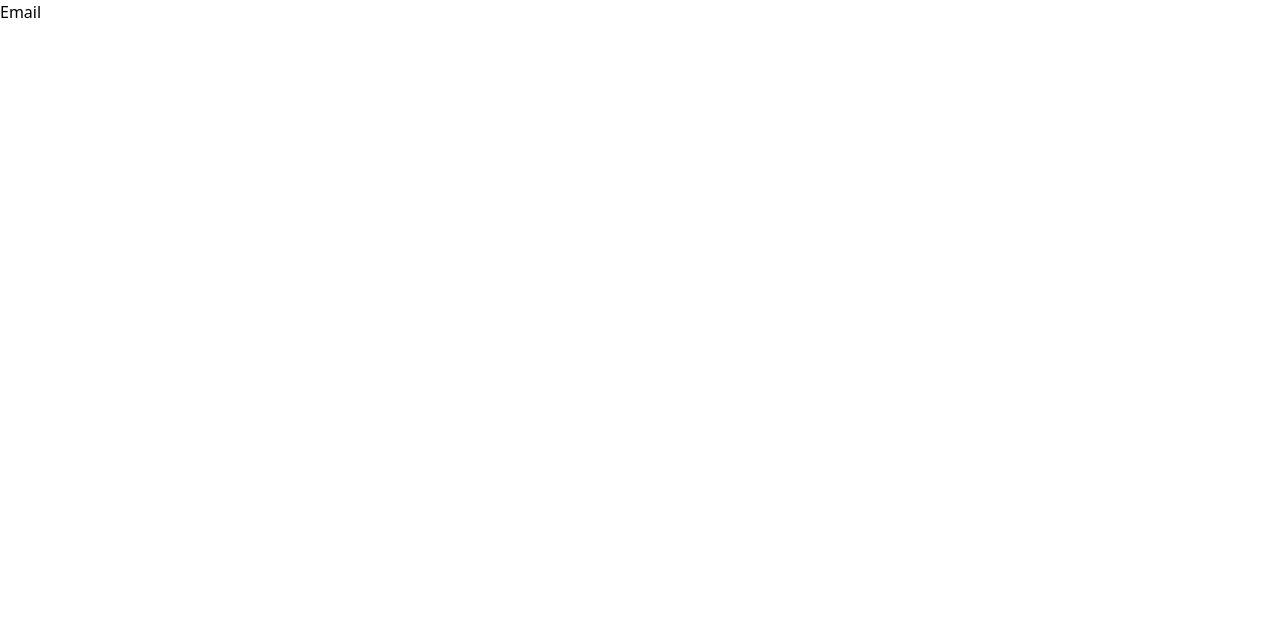
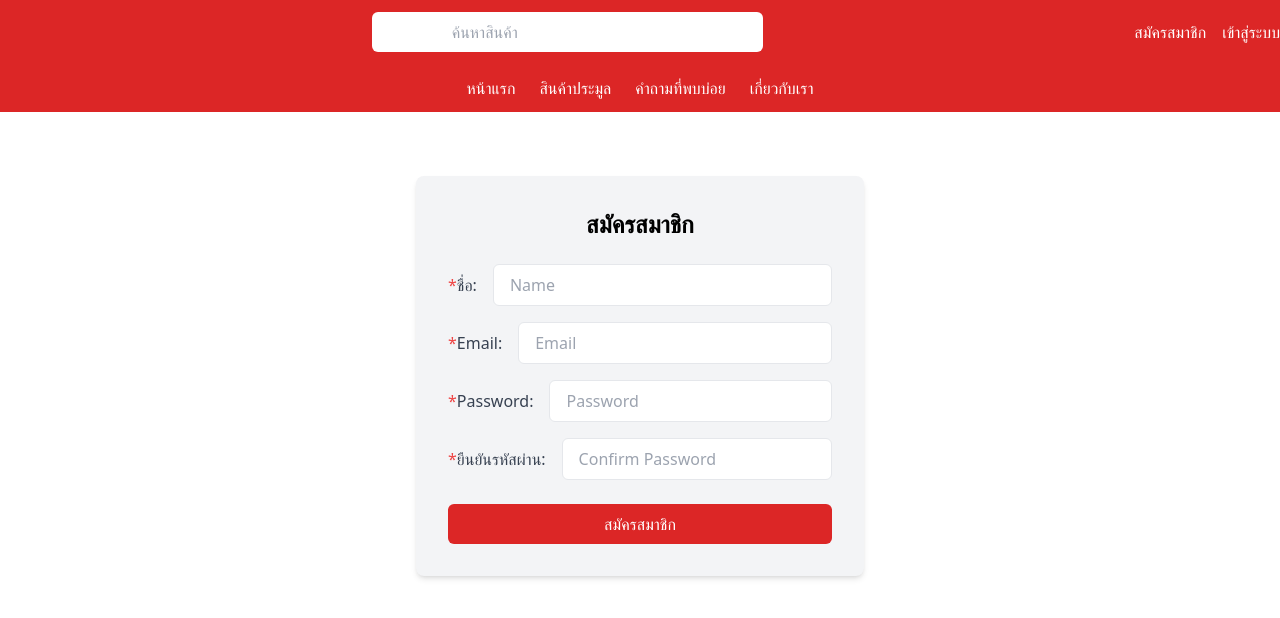
Before and after one commit to JoPrapansak/Toy_Auction, a Next.js app: page /register in a window 1280 px wide. Shown: the top 618 px of the page. Built offline with nearby package versions, Linux system fonts and the light colour scheme.

Commit message:
130168update page login & register

```diff
--- a/src/app/components/Nav.jsx
+++ b/src/app/components/Nav.jsx
@@ -1,26 +1,78 @@
 import React from 'react'
+
 import Link from 'next/link'
 
 function Nav() {
   return (
-      <div className="bg-[#d53e40]">
-        <div className="flex z-[10] gap-10 w-[100%] p-4 mb-5">
-          <Link href="/register">สมัครสามชิก</Link>
-          <Link href="/login">เข้าสู่ระบบ</Link>
+    <div>
+      <header className="bg-red-600 text-white py-3">
+        <div className="container mx-auto flex justify-between items-center">
+          <div className="flex-1 flex justify-center">
+            <input
+              type="text"
+              placeholder="ค้นหาสินค้า"
+              className="px-20 py-2 rounded-md text-black"
+            />
+          </div>
+          <div className="space-x-4">
+            <Link href="/register" className="hover:underline">
+              สมัครสมาชิก
+            </Link>
+            <Link href="/login" className="hover:underline">
+              เข้าสู่ระบบ
+            </Link>
+          </div>
         </div>
-
-        <div className="flex z-[10] gap-10 w-[100%] p-4 mb-5">
-          <Link href="/">หน้าหลัก</Link>
-          <Link href="/product">สินค้า</Link>
-          <Link href="/asked">คำถามที่พบบ่อย</Link>
-          <Link href="/about">เกี่ยวกับเรา</Link>
+      </header>
+      <header className="bg-red-600 text-white py-3">
+        <div className="container mx-auto flex justify-center items-center">
+          <div className="space-x-6">
+            <Link href="/" className="hover:underline">
+              หน้าแรก
+            </Link>
+            <Link href="/product" className="hover:underline">
+              สินค้าประมูล
+            </Link>
+            <Link href="/asked" className="hover:underline">
+              คำถามที่พบบ่อย
+            </Link>
+            <Link href="/about" className="hover:underline">
+              เกี่ยวกับเรา
+            </Link>
+          </div>
         </div>
-      </div>
-
+      </header>
+    </div>
   )
 }
 
 export default Nav
+
+
+// import React from 'react'
+// import Link from 'next/link'
+
+// function Nav() {
+//   return (
+//       <div className="bg-[#d53e40]">
+//         <div className="flex z-[10] gap-10 w-[100%] p-4 mb-5">
+//           <Link href="/register">สมัครสามชิก</Link>
+//           <Link href="/login">เข้าสู่ระบบ</Link>
+//         </div>
+
+//         <div className="flex z-[10] gap-10 w-[100%] p-4 mb-5">
+//           <Link href="/">หน้าหลัก</Link>
+//           <Link href="/product">สินค้า</Link>
+//           <Link href="/asked">คำถามที่พบบ่อย</Link>
+//           <Link href="/about">เกี่ยวกับเรา</Link>
+//         </div>
+//       </div>
+
+//   )
+// }
+
+// export default Nav
+
 // import React from 'react'
 // import Link from 'next/link'
 
--- a/src/app/login/page.jsx
+++ b/src/app/login/page.jsx
@@ -1,23 +1,75 @@
-'use client'
 import React from 'react'
+import Nav from '../components/Nav'
+import Link from 'next/link'
 
-import Nav from '../components/Nav'
-import {login} from './action'
-function loginPage() {
+function page() {
   return (
     <div>
       <Nav/>
-      <form action={login}>
-        <div>
-          Email<input type="text" name='email'/>
+      <main className="flex items-center justify-center py-16">
+        <div className="w-full max-w-md bg-gray-100 p-8 rounded-lg shadow-md">
+          <h2 className="text-2xl font-semibold text-center mb-6">เข้าสู่ระบบ</h2>
+          <form>
+            <div className="mb-4">
+              <input
+                type="email"
+                id="email"
+                className="w-full px-4 py-2 border rounded-md"
+                placeholder="Email"
+              />
+            </div>
+            <div className="mb-6">
+              <input
+                type="password"
+                id="password"
+                className="w-full px-4 py-2 border rounded-md"
+                placeholder="Password"
+              />
+            </div>
+            <button
+              type="submit"
+              className="w-full bg-red-600 text-white py-2 rounded-md hover:bg-red-700"
+            >
+              เข้าสู่ระบบ
+            </button>
+          </form>
+          <div className="text-center mt-4 space-x-4">
+            <Link href="/register" className="text-blue-500 hover:underline">
+              สมัครสมาชิก
+            </Link>
+            <a href="#" className="text-blue-500 hover:underline">
+              ลืมรหัสผ่าน
+            </a>
+          </div>
         </div>
-        <div>
-          Password<input type="password" name='password'/>
-        </div>
-        <button>Login</button>
-      </form>
+      </main>
     </div>
   )
 }
 
-export default loginPage
+export default page
+
+
+// 'use client'
+// import React from 'react'
+
+// import Nav from '../components/Nav'
+// import {login} from './action'
+// function loginPage() {
+//   return (
+//     <div>
+//       <Nav/>
+//       <form action={login}>
+//         <div>
+//           Email<input type="text" name='email'/>
+//         </div>
+//         <div>
+//           Password<input type="password" name='password'/>
+//         </div>
+//         <button>Login</button>
+//       </form>
+//     </div>
+//   )
+// }
+
+// export default loginPage
--- a/src/app/page.jsx
+++ b/src/app/page.jsx
@@ -6,7 +6,7 @@ export default function Home() {
   return (
     <div >
       <Nav></Nav>
-      <div>Hello</div>
+      <div>หมวดหมู่สินค้า </div>
     </div>
   );
 }
--- a/src/app/register/page.jsx
+++ b/src/app/register/page.jsx
@@ -4,12 +4,127 @@ import Nav from '../components/Nav'
 
 function RegisterPage() {
   return (
-    <form>
-      <div>
-        Email<></>
-      </div>
-    </form>
+    <div>
+      <Nav/>
+      <main className="flex items-center justify-center py-16">
+        <div className="w-full max-w-md bg-gray-100 p-8 rounded-lg shadow-md">
+          <h2 className="text-2xl font-semibold text-center mb-6">สมัครสมาชิก</h2>
+          <form>
+          <div className="mb-4">
+            <div className="flex items-center">
+              <label htmlFor="email" className="text-gray-700 mr-4">
+              <span className="text-red-500">*</span>ชื่อ:
+              </label>
+              <input
+                type="name"
+                id="name"
+                className="flex-1 px-4 py-2 border rounded-md"
+                placeholder="Name"
+              />
+            </div>
+          </div>
+          <div className="mb-4">
+            <div className="flex items-center">
+              <label htmlFor="email" className="text-gray-700 mr-4">
+              <span className="text-red-500">*</span>Email:
+              </label>
+              <input
+                type="email"
+                id="email"
+                className="flex-1 px-4 py-2 border rounded-md"
+                placeholder="Email"
+              />
+            </div>
+          </div>
+            <div className="mb-4">
+              <div className="flex items-center">
+                <label htmlFor="password" className="text-gray-700 mr-4">
+                <span className="text-red-500">*</span>Password:
+                </label>
+                <input
+                  type="password"
+                  id="password"
+                  className="flex-1 px-4 py-2 border rounded-md"
+                  placeholder="Password"
+                />
+              </div>
+            </div>
+            <div className="mb-6">
+              <div className="flex items-center">
+                <label htmlFor="password" className="text-gray-700 mr-4">
+                <span className="text-red-500">*</span>ยืนยันรหัสผ่าน:
+                </label>
+                <input
+                  type="confirmpassword"
+                  id="confirmpassword"
+                  className="flex-1 px-4 py-2 border rounded-md"
+                  placeholder="Confirm Password"
+                />
+              </div>
+            </div>
+
+            <button
+              type="submit"
+              className="w-full bg-red-600 text-white py-2 rounded-md hover:bg-red-700"
+            >
+              สมัครสมาชิก
+            </button>
+          </form>
+        </div>
+      </main>
+    </div>
   )
 }
 
 export default RegisterPage
+
+// import React from 'react'
+
+// import Nav from '../components/Nav'
+
+// function RegisterPage() {
+//   return (
+//     <div>
+//       <Nav/>
+//       <main className="flex items-center justify-center py-16">
+//         <div className="w-full max-w-md bg-gray-100 p-8 rounded-lg shadow-md">
+//           <h2 className="text-2xl font-semibold text-center mb-6">เข้าสู่ระบบ</h2>
+//           <form>
+//             <div className="mb-4">
+//               <input
+//                 type="email"
+//                 id="email"
+//                 className="w-full px-4 py-2 border rounded-md"
+//                 placeholder="Email"
+//               />
+//             </div>
+//             <div className="mb-6">
+//               <input
+//                 type="password"
+//                 id="password"
+//                 className="w-full px-4 py-2 border rounded-md"
+//                 placeholder="Password"
+//               />
+//             </div>
+//             <button
+//               type="submit"
+//               className="w-full bg-red-600 text-white py-2 rounded-md hover:bg-red-700"
+//             >
+//               เข้าสู่ระบบ
+//             </button>
+//           </form>
+//           <div className="text-center mt-4 space-x-4">
+//             <a href="/register" className="text-blue-500 hover:underline">
+//               สมัครสมาชิก
+//             </a>
+//             <a href="#" className="text-blue-500 hover:underline">
+//               ลืมรหัสผ่าน
+//             </a>
+//           </div>
+//         </div>
+//       </main>
+//     </div>
+//   )
+// }
+
+// export default RegisterPage
```
